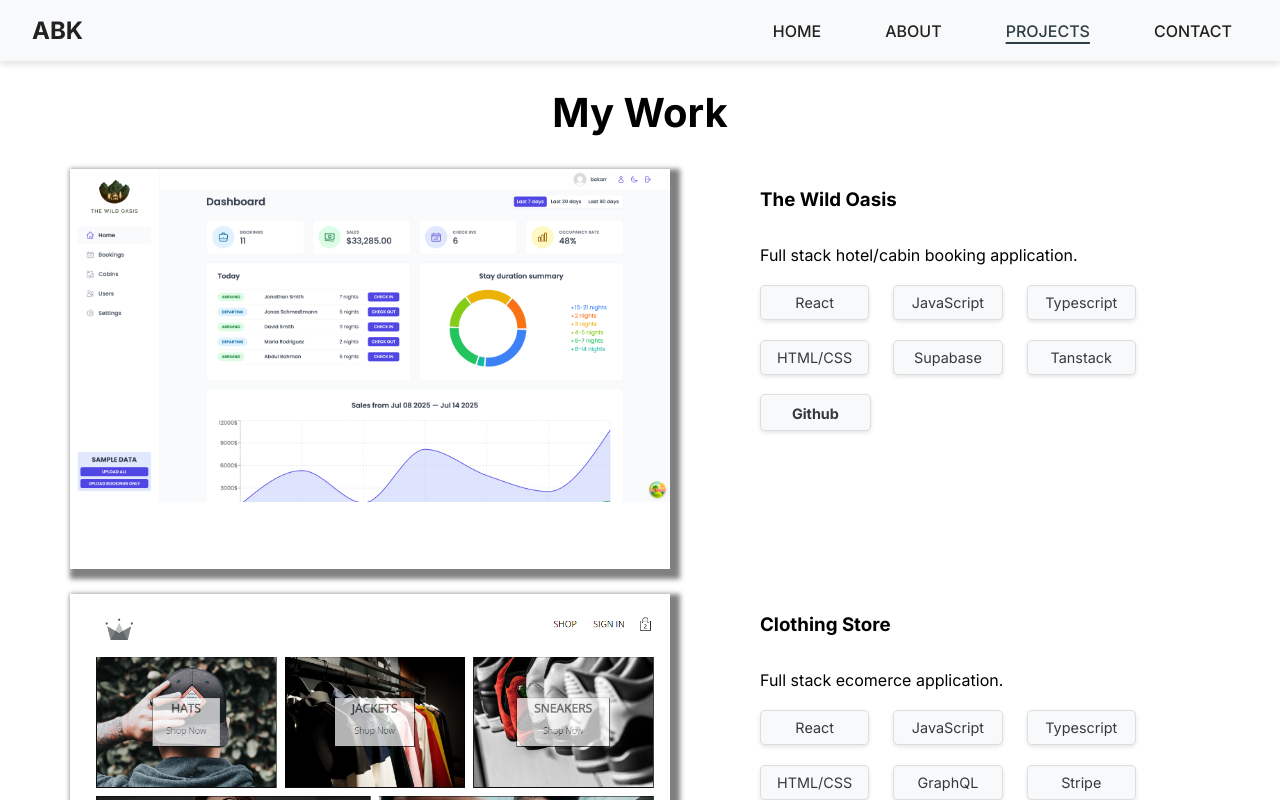
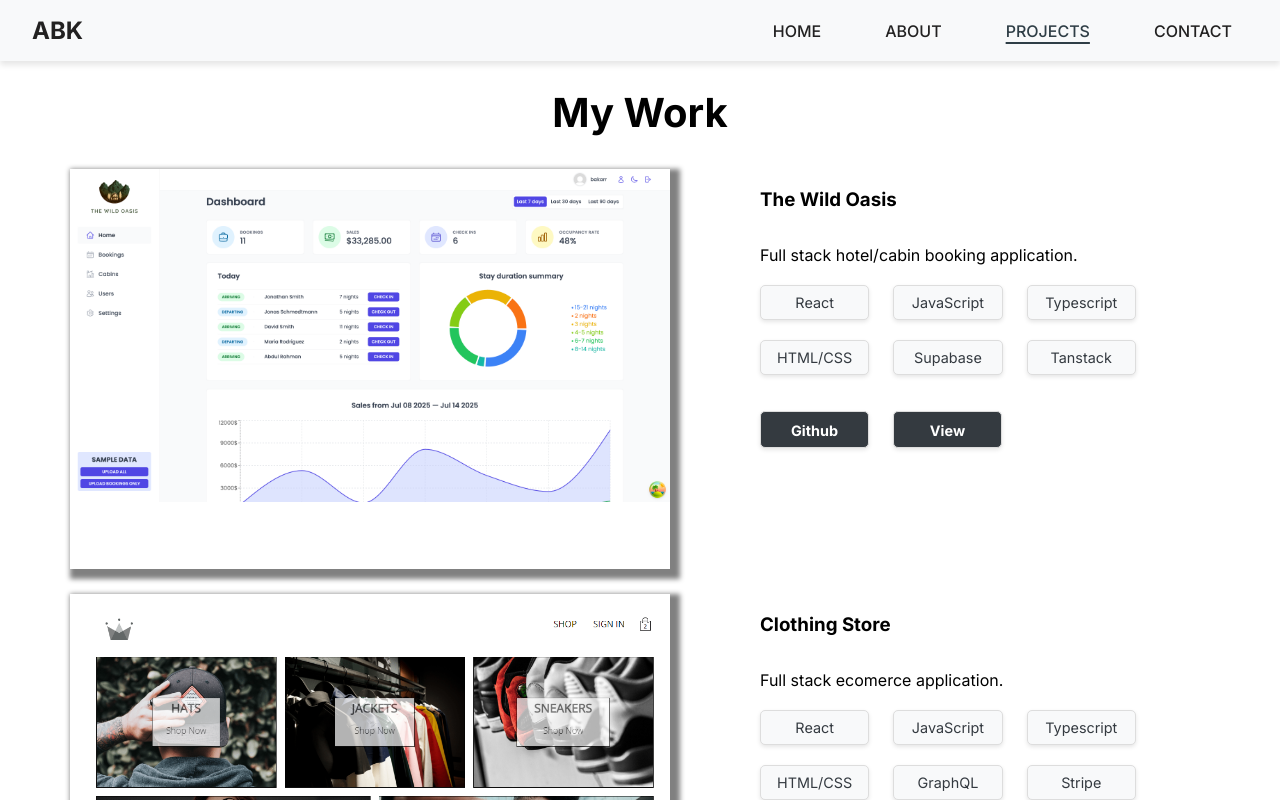
Before and after one commit to abkoroma/my-portfolio, a React (Create React App) app: page /projects in a window 1280 px wide. Shown: the top 800 px of the page. Built offline with nearby package versions, Linux system fonts and the light colour scheme; the HTML template or start-up script is replaced by a standard one.

Commit message:
router changes

```diff
--- a/src/components/intro/intro.tsx
+++ b/src/components/intro/intro.tsx
@@ -2,6 +2,7 @@
 /* eslint-disable jsx-a11y/img-redundant-alt */
 import "./intro.css";
 import { GITHUB_LINK, LINKEDIN } from "../../techstack/links";
+import { Link } from "react-router-dom";
 
 export default function Intro() {
 
@@ -13,7 +14,7 @@ export default function Intro() {
                     Software Engineer in Frederick, MD building scalable applications with modern technologies.
                 </p>
                 <div className="span-container">
-                    <span><a href="/projects">View Project</a></span>
+                    <span><Link to="/projects">View Project</Link></span>
                     <span><a href={GITHUB_LINK} target="_blank">Github</a></span>
                     <span><a href={LINKEDIN} target="_blank">Linkedin</a></span>
                 </div>
--- a/src/components/project-list/projectlist.css
+++ b/src/components/project-list/projectlist.css
@@ -60,9 +60,15 @@
     box-shadow: 0 4px 8px rgba(0, 0, 0, 0.15); /* Stronger shadow on hover */
 }
 
+.links-container {
+    display: flex; /* Use flexbox for horizontal alignment */
+    gap: 1rem; /* Add spacing between the spans */
+    margin-top: 2rem; /* Add spacing above the container */
+}
+
 .git-link {
     display: inline-block;
-    background-color: #f8f9fa; /* Light gray background color */
+    background-color: #343a40;; /* Light gray background color */
     padding: 0.5rem 1rem; /* Add padding inside the span */
     border: 1px solid #ddd; /* Light border around the span */
     border-radius: 5px; /* Rounded corners for a modern look */
@@ -70,9 +76,11 @@
     box-shadow: 0 2px 4px rgba(0, 0, 0, 0.1); /* Subtle shadow for depth */
     font-size: 0.9rem; /* Adjust font size */
     color: #343a40; /* Dark gray text color */
-    margin: 1.2rem 0.5rem 0 0; /* Add spacing around the span */
+    margin: 0.25rem 0.5rem 0 0; /* Add spacing around the span */
     transition: transform 0.2s ease, box-shadow 0.2s ease;
-    width: 4.8rem;
+    cursor: pointer;
+    width: 75px;
+    /*width: 4.8rem;*/
 }
 
 .git-link:hover {
@@ -80,9 +88,10 @@
     box-shadow: 0 4px 8px rgba(0, 0, 0, 0.15); /* Stronger shadow on hover */
 }
 
+
 .git-link .link {
     text-decoration: none; /* Remove underline from the link */
-    color: inherit; /* Inherit the text color from the parent */
+    color: white; /* Inherit the text color from the parent */
     font-weight: bold; /* Make the text bold */
 }
 
--- a/src/components/project-list/projectlist.tsx
+++ b/src/components/project-list/projectlist.tsx
@@ -3,7 +3,7 @@ import { Link } from 'react-router-dom';
 import './projectlist.css';
 
 export default function ProjectList(props: {
-    imageUrl: string, title: string, description: string, stack: string[], link: string}) {
+    imageUrl: string, title: string, description: string, stack: string[], link: string, view: string}) {
 
     return (
         <div className='grid-container'>
@@ -20,9 +20,14 @@ export default function ProjectList(props: {
                         )
                     }
                 </div>
-                <span className="git-link">
-                    <Link className='link' to={props.link} target="_blank" rel="noreferrer">Github</Link>
-                </span>
+                <div className="links-container">
+                    <span className="git-link">
+                        <Link className="link" to={props.link} target="_blank" rel="noreferrer">Github</Link>
+                    </span>
+                    <span className="git-link">
+                        <Link className="link" to={props.view} target="_blank" rel="noreferrer">View</Link>
+                    </span>
+                </div>
             </div>
         </div>
     );
--- a/src/components/projects/projects.tsx
+++ b/src/components/projects/projects.tsx
@@ -16,7 +16,9 @@ export default function Projects() {
                             title={project.title}
                             description={project.description}
                             stack={project.stack}
-                            link={project.link}  />
+                            link={project.link}
+                            view={project.view}
+                        />
                     ))
                 }
             </div>
--- a/src/techstack/portfoliodata.ts
+++ b/src/techstack/portfoliodata.ts
@@ -11,6 +11,7 @@ export const data = [
         description: "Full stack hotel/cabin booking application.",
         stack: ['React', 'JavaScript', 'Typescript', 'HTML/CSS', 'Supabase','Tanstack'],
         link: "https://github.com/abkoroma/the-wild-oasis.git",
+        view: "https://the-wild-oasis-cabin-bookings.netlify.app/",
     },
     {
         id: 2,
@@ -19,6 +20,7 @@ export const data = [
         description: "Full stack ecomerce application.",
         stack: ['React', 'JavaScript', 'Typescript', 'HTML/CSS', 'GraphQL','Stripe'],
         link: "https://github.com/abkoroma/ecommerce-clothing-store",
+        view: "https://abk-crown-clothing.netlify.app/",
     },
     {
         id: 3,
@@ -26,7 +28,8 @@ export const data = [
         title: "Library Application",
         description: "Library book managment for both users and admins.",
         stack: ['React', 'Java', 'Spring', 'Typescript', 'SQL', 'Stripe', 'Okta'],
-        link: "https://github.com/abkoroma/library-app"
+        link: "https://github.com/abkoroma/library-app",
+        view: "",
     },
     {
         id: 4,
@@ -34,6 +37,7 @@ export const data = [
         title: "My Portfolio",
         description: "My personal portfolio website.",
         stack: ['React', 'TypeScript', 'Javascript', 'HTML/CSS'],
-        link: "https://github.com/abkoroma/my-portfolio.git"
+        link: "https://github.com/abkoroma/my-portfolio.git",
+        view: "https://abukoroma.dev/",
     },
 ];
```
